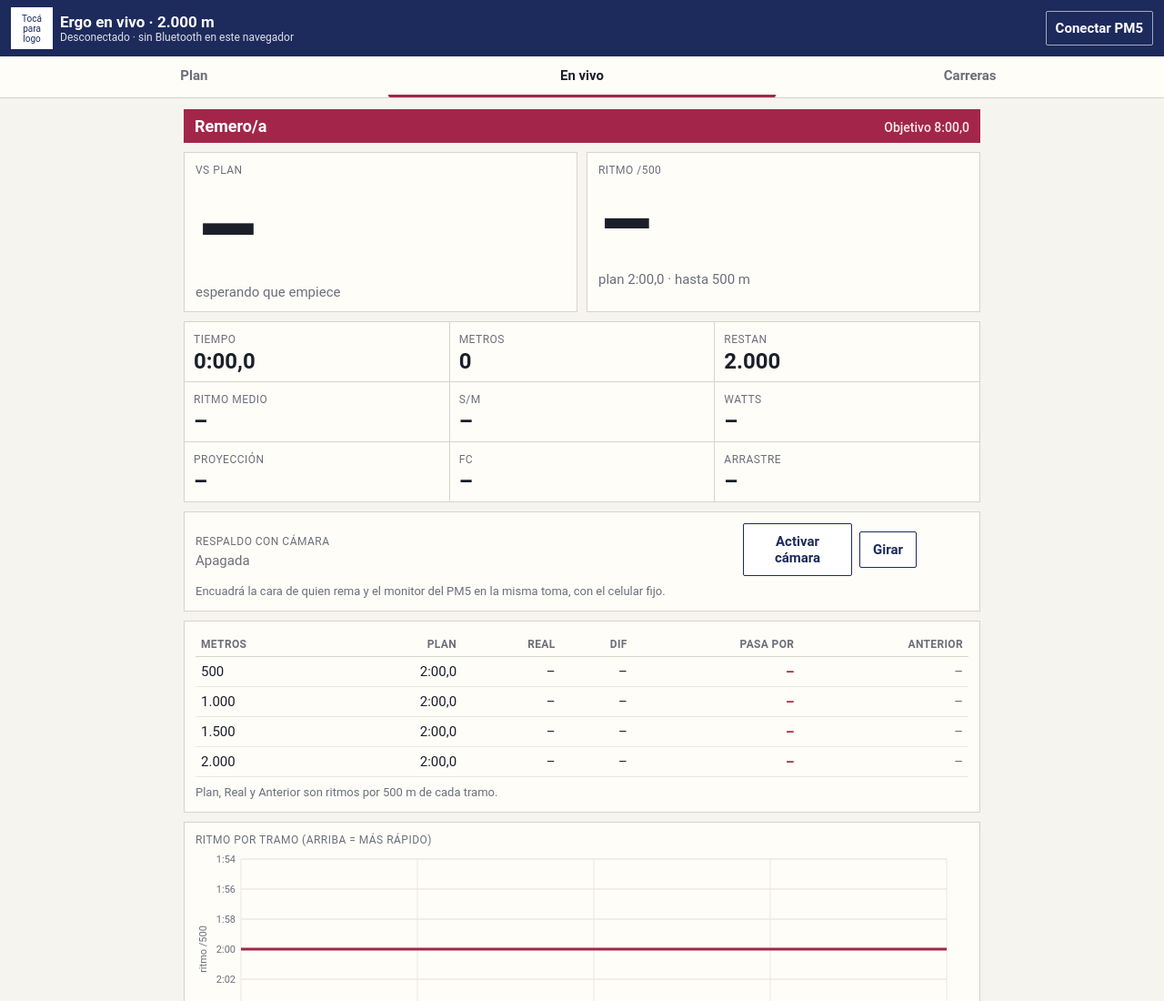
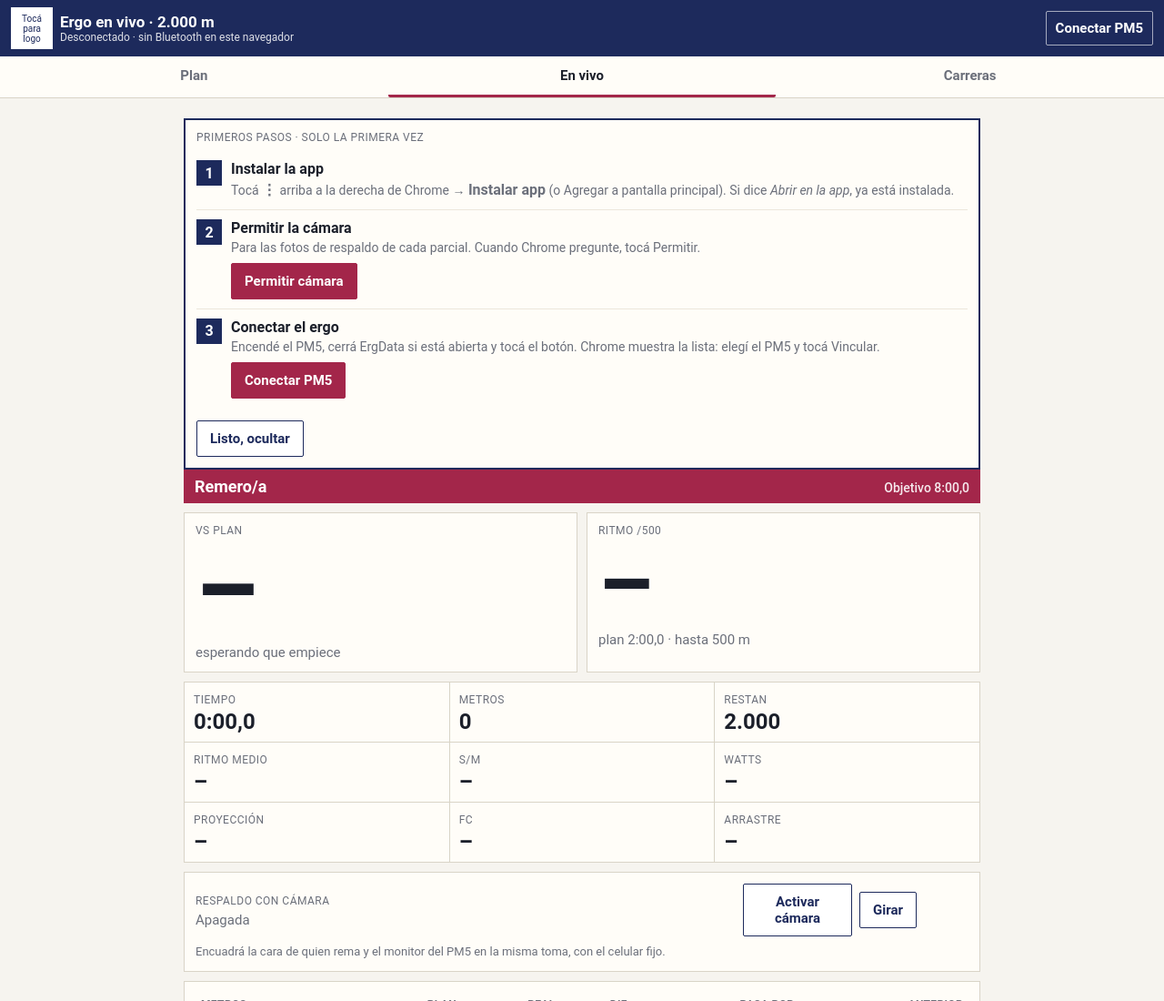
Before and after one commit to Nano7798/nano7798.github.io, a plain HTML site: page index.html in a window 1280 px wide. Shown: the top 1100 px of the page at 91% size. Drawn offline with Linux system fonts and the light colour scheme.

Commit message:
Add files via upload

```diff
--- a/index.html
+++ b/index.html
@@ -78,6 +78,17 @@ details.h summary b{font-size:18px}
 details.h .in{padding:0 12px 12px}
 details.h img{width:100%;display:block;margin-top:8px}
 .hide{display:none!important}
+.guia{border:2px solid var(--navy)}
+.guia ol{margin:8px 0 0;padding:0;list-style:none;counter-reset:p}
+.guia li{counter-increment:p;display:flex;gap:10px;align-items:flex-start;padding:10px 0;border-top:1px solid #ece7db}
+.guia li:first-child{border-top:0}
+.guia li::before{content:counter(p);flex:none;width:28px;height:28px;background:var(--navy);color:#fff;font-weight:700;display:flex;align-items:center;justify-content:center}
+.guia li.ok::before{content:'✓';background:var(--ok)}
+.guia li.bad::before{content:'!';background:var(--bad)}
+.guia li>div{flex:1}
+.guia b{display:block;font-size:16px}
+.guia .det{font-size:14px;color:var(--muted);margin-top:3px;line-height:1.4}
+.guia button{margin-top:6px}
 .note{font-size:13px;color:var(--muted);margin-top:8px;line-height:1.4}
 </style>
 </head>
@@ -95,6 +106,15 @@ details.h img{width:100%;display:block;margin-top:8px}
 
 <!-- ============ EN VIVO ============ -->
 <section id="vVivo">
+  <div class="card guia hide" id="guia">
+    <div class="lbl">Primeros pasos · solo la primera vez</div>
+    <ol>
+      <li id="gInst"><div><b>Instalar la app</b><div class="det" id="gInstTxt"></div><button class="pri hide" id="gInstBtn">Instalar</button></div></li>
+      <li id="gCam"><div><b>Permitir la cámara</b><div class="det" id="gCamTxt">Para las fotos de respaldo de cada parcial.</div><button class="pri" id="gCamBtn">Permitir cámara</button></div></li>
+      <li id="gBt"><div><b>Conectar el ergo</b><div class="det">Encendé el PM5, cerrá ErgData si está abierta y tocá el botón. Chrome muestra la lista: elegí el PM5 y tocá Vincular.</div><button class="pri" id="gBtBtn">Conectar PM5</button></div></li>
+    </ol>
+    <div class="row"><button id="gCerrar">Listo, ocultar</button></div>
+  </div>
   <div class="band" id="band"><span id="bNombre">–</span><small id="bObj">Objetivo –</small></div>
   <div class="pmbar hide" id="pmBar"><span id="pmEst">PM5 conectado</span><button id="btnProg">Programar PM5</button></div>
 
@@ -225,6 +245,7 @@ details.h img{width:100%;display:block;margin-top:8px}
     </div>
   </div>
 
+  <div class="row"><button id="btnGuia">Ver primeros pasos</button></div>
   <div class="note">
     Uso: elegí remero/a y distancia, tocá <b>Conectar PM5</b> y elegí el monitor de la lista.
     ErgData tiene que estar cerrado: el PM5 acepta una sola app a la vez.
@@ -1041,12 +1062,47 @@ $('btnDemo').onclick = () => {
   }, 100);
 };
 
+/* ================= guía de primeros pasos ================= */
+const esApp = () => window.matchMedia('(display-mode: standalone)').matches || navigator.standalone === true;
+async function estadoCamara(){
+  try { const p = await navigator.permissions.query({ name:'camera' }); return p.state; } catch(e){ return 'prompt'; }
+}
+async function renderGuia(){
+  const g = $('guia');
+  if (CFG.guiaVista) { g.classList.add('hide'); return; }
+  g.classList.remove('hide');
+  // 1 instalar
+  const li1 = $('gInst');
+  if (esApp()) { li1.className = 'ok'; $('gInstTxt').textContent = 'Ya la estás usando instalada.'; $('gInstBtn').classList.add('hide'); }
+  else if (instalar) { li1.className = ''; $('gInstTxt').textContent = 'Queda un ícono en el celular, como cualquier app.'; $('gInstBtn').classList.remove('hide'); }
+  else { li1.className = ''; $('gInstTxt').innerHTML = 'Tocá <b style="display:inline">⋮</b> arriba a la derecha de Chrome → <b style="display:inline">Instalar app</b> (o Agregar a pantalla principal). Si dice <i>Abrir en la app</i>, ya está instalada.'; $('gInstBtn').classList.add('hide'); }
+  // 2 cámara
+  const st = await estadoCamara(), li2 = $('gCam');
+  if (st === 'granted') { li2.className = 'ok'; $('gCamTxt').textContent = 'Cámara habilitada.'; $('gCamBtn').classList.add('hide'); }
+  else if (st === 'denied') {
+    li2.className = 'bad'; $('gCamBtn').textContent = 'Probar de nuevo'; $('gCamBtn').classList.remove('hide');
+    $('gCamTxt').innerHTML = 'Quedó bloqueada. Para habilitarla:<br>1) Ajustes del celular → Aplicaciones → Chrome → Permisos → Cámara → <i>Permitir mientras se usa</i>.<br>2) En Chrome: ⋮ → Configuración → Configuración de sitios → Cámara → buscá este sitio en Bloqueados y pasalo a Permitir.<br>3) Cerrá la app del todo y abrila de nuevo.';
+  } else { li2.className = ''; $('gCamTxt').textContent = 'Para las fotos de respaldo de cada parcial. Cuando Chrome pregunte, tocá Permitir.'; $('gCamBtn').textContent = 'Permitir cámara'; $('gCamBtn').classList.remove('hide'); }
+  // 3 bluetooth
+  $('gBt').className = dev && dev.gatt.connected ? 'ok' : '';
+}
+$('gInstBtn').onclick = async () => { if (!instalar) return; instalar.prompt(); await instalar.userChoice.catch(() => {}); instalar = null; $('btnInst').classList.add('hide'); renderGuia(); };
+$('gCamBtn').onclick = async () => {
+  try { const s = await navigator.mediaDevices.getUserMedia({ video:true, audio:false }); s.getTracks().forEach(t => t.stop()); } catch(e){}
+  renderGuia();
+};
+$('gBtBtn').onclick = async () => { await conectar(); renderGuia(); };
+$('gCerrar').onclick = () => { CFG.guiaVista = true; save(); renderGuia(); };
+$('btnGuia').onclick = () => { CFG.guiaVista = false; save(); tab('vivo'); renderGuia(); window.scrollTo(0, 0); };
+
 /* ================= inicio ================= */
 resetRun();
 pintaLogo(); renderPlan(); renderVivo();
 if ('serviceWorker' in navigator && window.isSecureContext) navigator.serviceWorker.register('sw.js').catch(() => {});
 let instalar = null;
-window.addEventListener('beforeinstallprompt', e => { e.preventDefault(); instalar = e; $('btnInst').classList.remove('hide'); });
+window.addEventListener('beforeinstallprompt', e => { e.preventDefault(); instalar = e; $('btnInst').classList.remove('hide'); renderGuia(); });
+window.addEventListener('focus', () => renderGuia());
+renderGuia();
 window.addEventListener('appinstalled', () => { instalar = null; $('btnInst').classList.add('hide'); });
 $('btnInst').onclick = async () => { if (!instalar) return; instalar.prompt(); await instalar.userChoice.catch(() => {}); instalar = null; $('btnInst').classList.add('hide'); };
 if (!window.isSecureContext) aviso('Abriste la página como archivo: así Chrome no permite cámara ni Bluetooth. Abrila desde su dirección https.');
--- a/sw.js
+++ b/sw.js
@@ -1,6 +1,6 @@
 // Ergo en vivo: funciona sin internet una vez cargada.
 // Cambiá VERSION cada vez que subas una versión nueva de index.html.
-const VERSION = 'ergo-v2';
+const VERSION = 'ergo-v3';
 const ARCHIVOS = ['./', 'index.html', 'manifest.webmanifest', 'icon-192.png', 'icon-512.png', 'icon-maskable.png'];
 
 self.addEventListener('install', e => {
```
